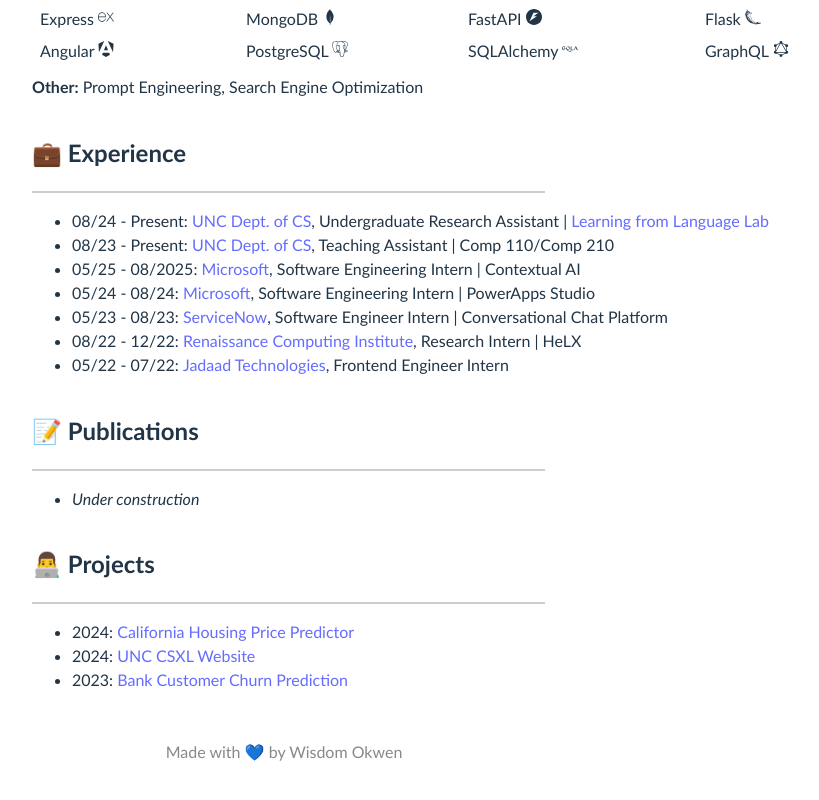
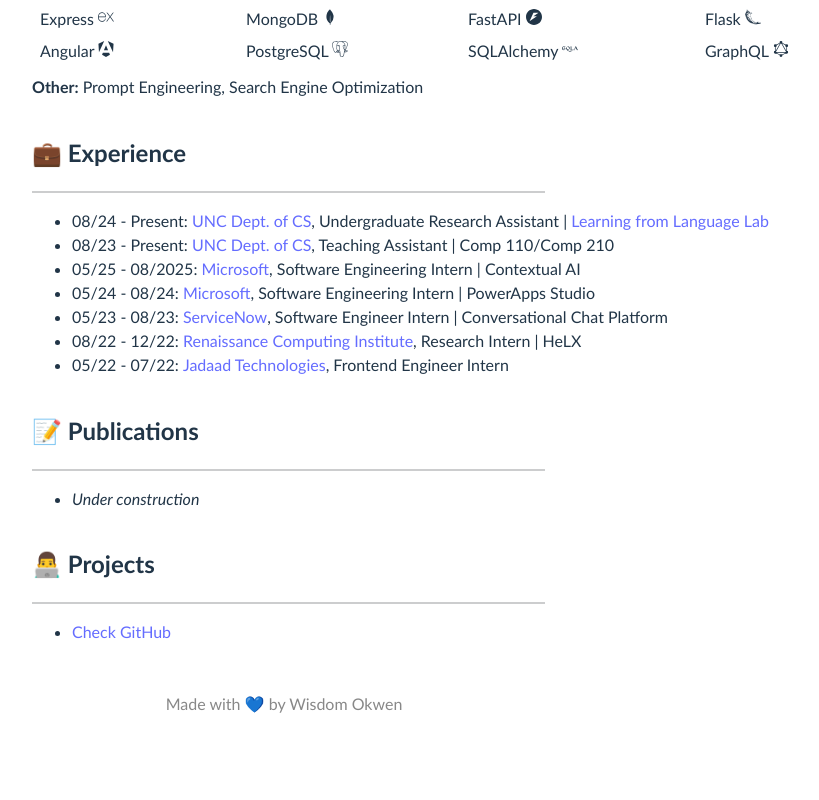
Before and after one commit to wisdom-okwen/wisdom-okwen.github.io, a React (Vite) app: page / in a window 1280 px wide. Shown: the part 1079-1879 px from the top of the page, without its empty margins (356-1175 px from the left). After the commit the page ends 1835 px from the top, so only its background shows below. Built offline with nearby package versions, Linux system fonts and the light colour scheme.

Commit message:
Remove projects

```diff
--- a/src/components/Projects.tsx
+++ b/src/components/Projects.tsx
@@ -6,9 +6,10 @@
       <h2>👨‍💻 Projects</h2>
       <hr style={{ width: '60%', border: '0.1px solid #cccdceff', margin: '0.5rem 0 1rem 0' }} />
       <ul>
-        <li>2024: <a href="https://github.com/wisdom-okwen/ml-california-housing" target="_blank" rel="noopener noreferrer">California Housing Price Predictor</a></li>
+        <li><a href="https://github.com/wisdom-okwen" target="_blank" rel="noopener noreferrer">Check GitHub</a></li>
+        {/* <li>2024: <a href="https://github.com/wisdom-okwen/ml-california-housing" target="_blank" rel="noopener noreferrer">California Housing Price Predictor</a></li>
         <li>2024: <a href="https://csxl.unc.edu/welcome" target="_blank" rel="noopener noreferrer">UNC CSXL Website</a></li>
-        <li>2023: <a href="https://github.com/wisdom-okwen/comp-560-project" target="_blank" rel="noopener noreferrer">Bank Customer Churn Prediction</a></li>
+        <li>2023: <a href="https://github.com/wisdom-okwen/comp-560-project" target="_blank" rel="noopener noreferrer">Bank Customer Churn Prediction</a></li> */}
       </ul>
     </section>
   );
```
